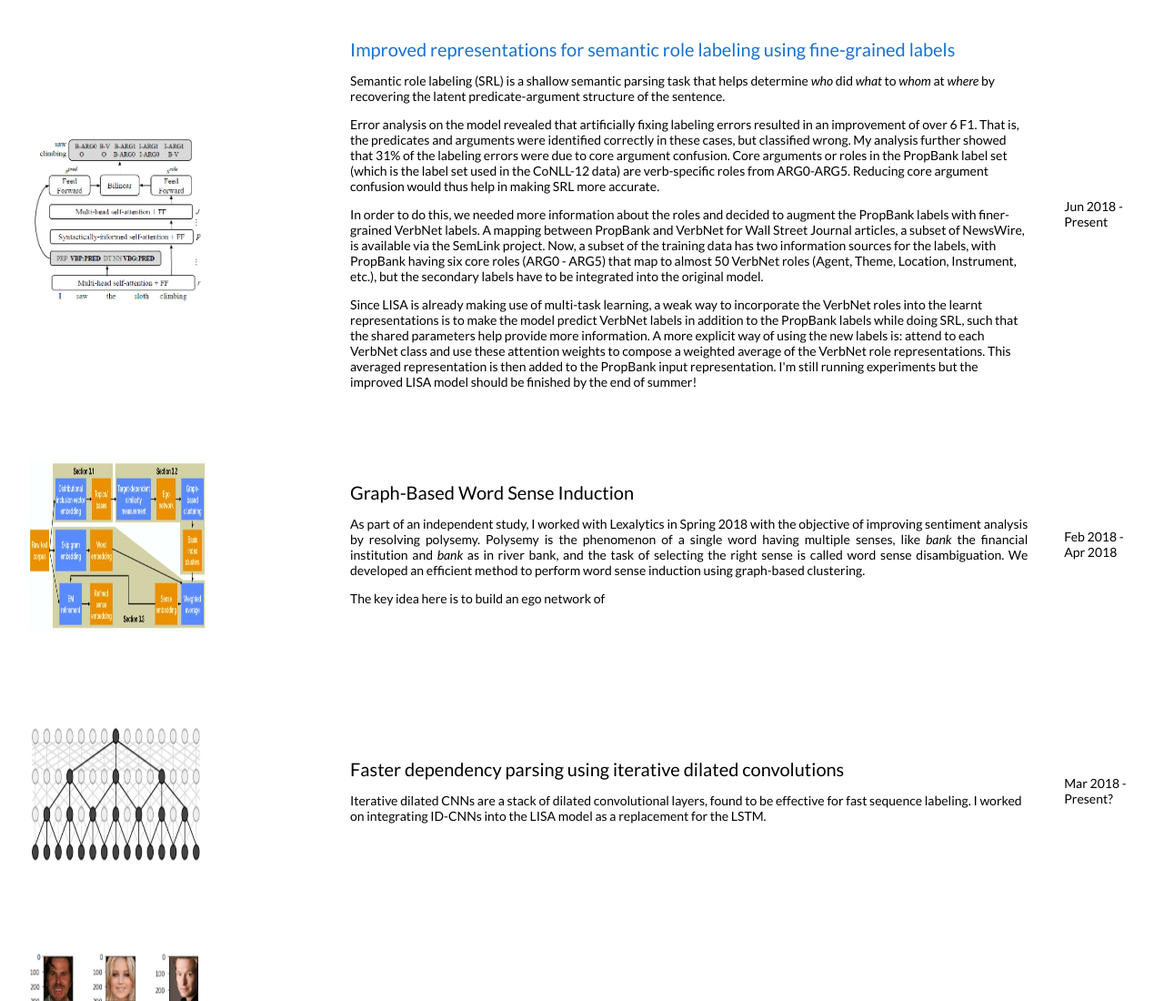
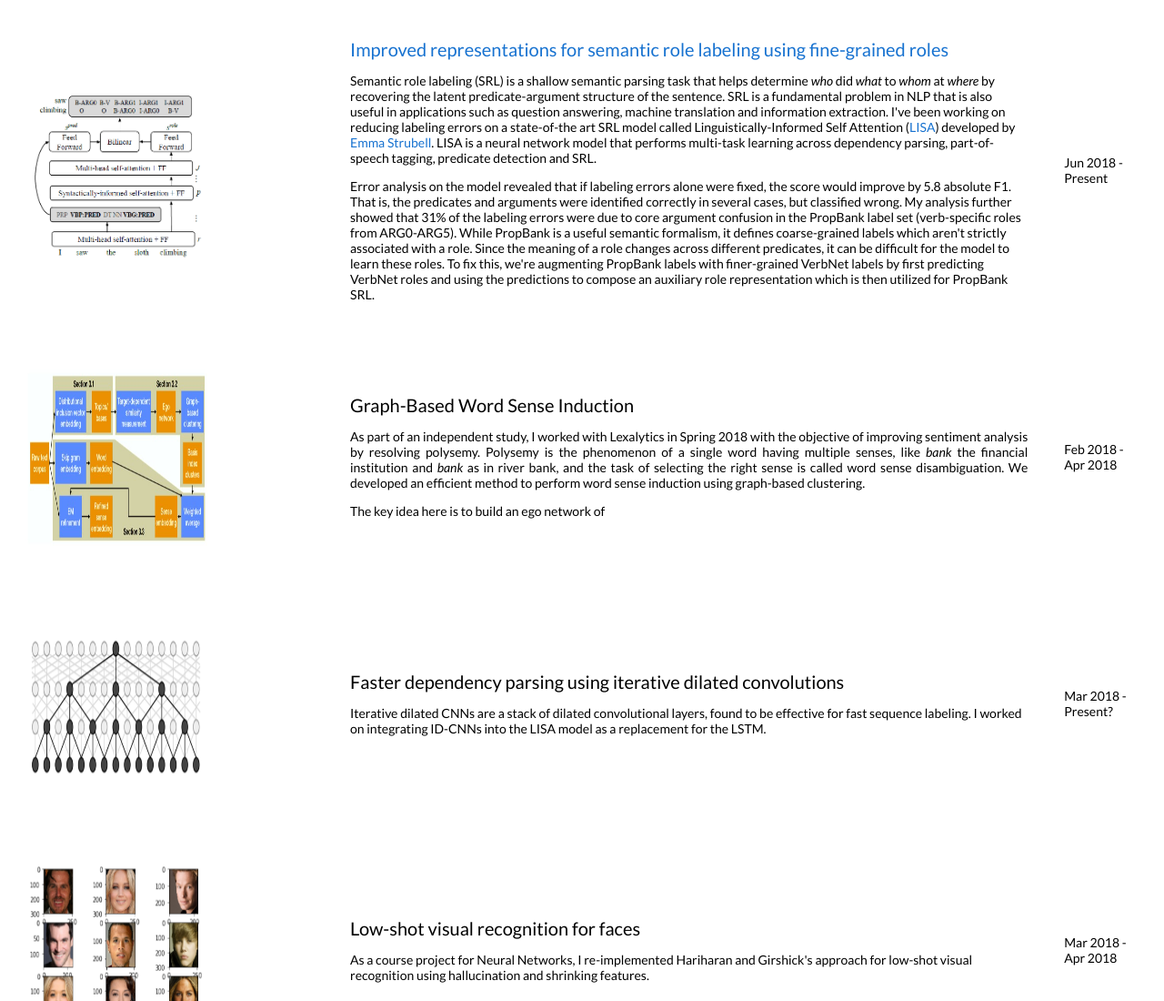
Before and after one commit to ananyaganesh/ananyaganesh.github.io, a plain HTML site: page projects.html in a window 1280 px wide. Shown: the top 1100 px of the page at 91% size. Drawn offline with Linux system fonts and the light colour scheme; some icons are missing.

Commit message:
SRL proj update

```diff
--- a/projects.html
+++ b/projects.html
@@ -87,45 +87,35 @@
                     <td width="40%" valign="middle">
                         <p>
                             <a name="LISA-SRL">
-                                <heading>Improved representations for semantic role labeling using fine-grained labels
+                                <heading>Improved representations for semantic role labeling using fine-grained roles
                                 </heading>
                             </a>
                         </p>
                         <p align="left">
                             Semantic role labeling (SRL) is a shallow semantic parsing task that helps determine
                             <i>who</i> did <i>what</i> to <i>whom</i> at <i>where</i> by recovering the latent
-                            predicate-argument structure of the sentence.
+                            predicate-argument structure of the sentence. SRL is a fundamental problem in NLP that is
+                            also useful in applications such as question answering, machine translation and information
+                            extraction. I've been working on reducing labeling errors on a state-of-the art SRL model
+                            called Linguistically-Informed Self Attention (<a href="https://arxiv.org/abs/1804.08199">LISA</a>)
+                            developed by <a href="http://people.cs.umass.edu/~strubell">Emma Strubell</a>. LISA is a
+                            neural network model that performs multi-task learning across dependency parsing,
+                            part-of-speech tagging, predicate detection and SRL.
                         </p>
                         <p align="left">
 
-                            Error analysis on the model revealed that artificially fixing labeling errors resulted in an
-                            improvement of over 6 F1. That is, the predicates and arguments were identified correctly in
-                            these cases, but classified wrong. My analysis further showed that 31% of the labeling
-                            errors were due to
-                            core argument confusion. Core arguments or roles in the PropBank label set (which is the
-                            label set used in the CoNLL-12 data) are verb-specific roles from ARG0-ARG5. Reducing core
-                            argument
-                            confusion would thus help in making SRL more accurate.
+                            Error analysis on the model revealed that if labeling errors alone were fixed, the score
+                            would improve by 5.8 absolute F1. That is, the predicates and arguments were identified
+                            correctly in several cases, but classified wrong. My analysis further showed that 31% of the
+                            labeling errors were due to core argument confusion in the PropBank label set (verb-specific
+                            roles from ARG0-ARG5). While PropBank is a useful semantic formalism, it defines
+                            coarse-grained labels which aren't strictly associated with a role. Since the meaning of a
+                            role changes across different predicates, it can be difficult for the model to learn these
+                            roles. To fix this, we're augmenting PropBank labels with finer-grained VerbNet labels by
+                            first predicting VerbNet roles and using the predictions to compose an auxiliary role
+                            representation which is then utilized for PropBank SRL.
                         </p>
-                        <p align="left">
-                            In order to do this, we needed more information about the roles and decided to augment the
-                            PropBank labels with finer-grained VerbNet labels. A mapping between PropBank and VerbNet
-                            for Wall Street Journal articles, a subset of NewsWire, is available via the SemLink
-                            project. Now, a subset of the training data has two information sources for the labels, with
-                            PropBank having six core roles (ARG0 - ARG5) that map to almost 50 VerbNet roles (Agent,
-                            Theme, Location, Instrument, etc.), but the secondary labels have to be integrated into the
-                            original model.
-                        </p>
-                        <p>
-                            Since LISA is already making use of multi-task learning, a weak way to incorporate the
-                            VerbNet roles into the learnt representations is to make the model predict VerbNet labels in
-                            addition to the PropBank labels while doing SRL, such that the shared parameters help
-                            provide more information. A more explicit way of using the new labels is: attend to each
-                            VerbNet class and use these attention weights to compose a weighted average of the VerbNet
-                            role representations. This averaged representation is then added to the PropBank input
-                            representation. I'm still running experiments but the improved LISA
-                            model should be finished by the end of summer!
-                        </p>
+
                     </td>
                     <td width="40%" valign="middle">
                         Jun 2018 - Present
@@ -145,7 +135,8 @@
                             As part of an independent study, I worked with Lexalytics in Spring 2018 with the objective
                             of improving sentiment analysis by resolving polysemy. Polysemy is the phenomenon of a
                             single word having multiple senses, like <i>bank</i> the financial institution and
-                            <i>bank</i> as in river bank, and the task of selecting the right sense is called word sense disambiguation. We developed an efficient method to perform word sense
+                            <i>bank</i> as in river bank, and the task of selecting the right sense is called word sense
+                            disambiguation. We developed an efficient method to perform word sense
                             induction using graph-based clustering.
                         </p>
                         <p>
```
